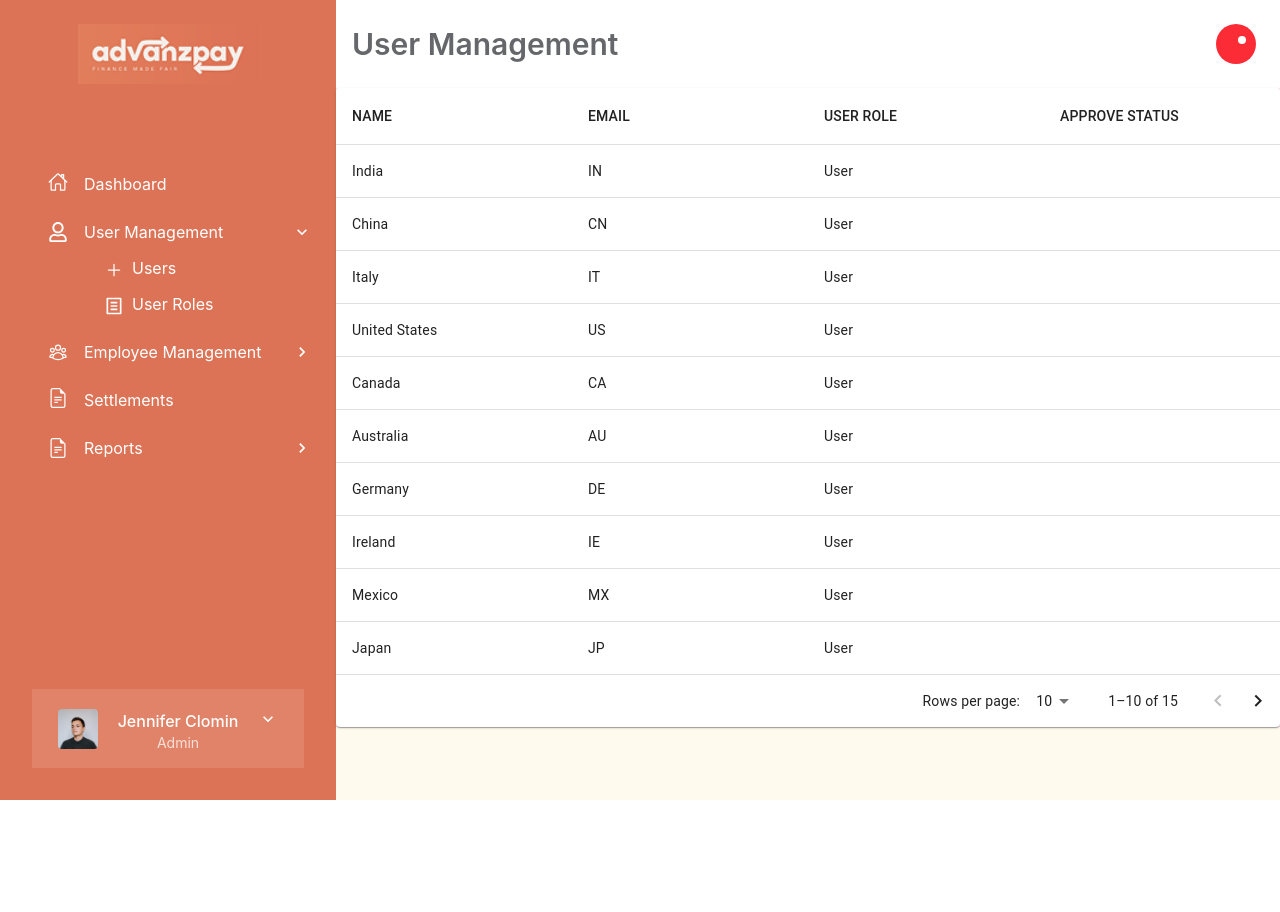
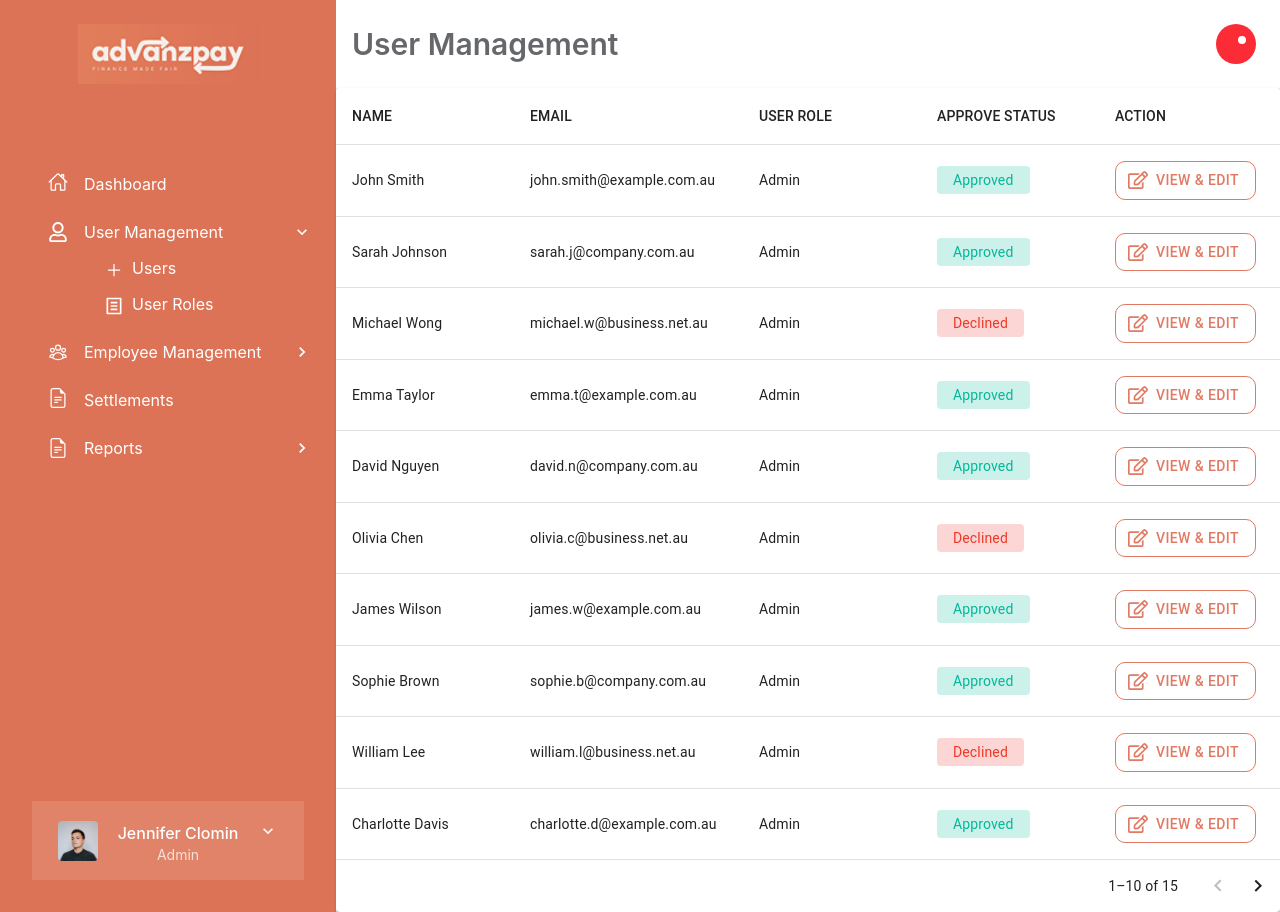
Before and after one commit to Bawantha-Wick/AdvanzPayEmployer, a React (Vite) app: page /app/users in a window 1280 px wide. Before the commit the page ends 800 px from the top, so only its background shows below. Built offline with nearby package versions, Linux system fonts and the light colour scheme; some icons are missing.

Commit message:
feat: enhance user table with action buttons and approval status display

```diff
--- a/src/components/users/Users.tsx
+++ b/src/components/users/Users.tsx
@@ -7,9 +7,13 @@
 import TableHead from '@mui/material/TableHead';
 import TablePagination from '@mui/material/TablePagination';
 import TableRow from '@mui/material/TableRow';
+import Button from '@mui/material/Button';
+import Box from '@mui/material/Box';
+import Typography from '@mui/material/Typography';
+import { FaRegEdit } from 'react-icons/fa';
 
 interface Column {
-  id: 'name' | 'code' | 'email' | 'userRole' | 'isApproved';
+  id: 'name' | 'code' | 'email' | 'userRole' | 'isApproved' | 'action';
   label: string;
   minWidth?: number;
   align?: 'center';
@@ -20,7 +24,8 @@
   { id: 'name', label: 'NAME', minWidth: 170 },
   { id: 'email', label: 'EMAIL', minWidth: 170 },
   { id: 'userRole', label: 'USER ROLE', minWidth: 170 },
-  { id: 'isApproved', label: 'APPROVE STATUS', minWidth: 170 }
+  { id: 'isApproved', label: 'APPROVE STATUS', minWidth: 170 },
+  { id: 'action', label: 'ACTION', minWidth: 170 }
 ];
 
 interface Data {
@@ -36,21 +41,21 @@
 }
 
 const rows = [
-  createData('001', 'India', 'IN', 'User', true),
-  createData('001', 'China', 'CN', 'User', true),
-  createData('001', 'Italy', 'IT', 'User', true),
-  createData('001', 'United States', 'US', 'User', true),
-  createData('001', 'Canada', 'CA', 'User', true),
-  createData('001', 'Australia', 'AU', 'User', true),
-  createData('001', 'Germany', 'DE', 'User', true),
-  createData('001', 'Ireland', 'IE', 'User', true),
-  createData('001', 'Mexico', 'MX', 'User', true),
-  createData('001', 'Japan', 'JP', 'User', true),
-  createData('001', 'France', 'FR', 'User', true),
-  createData('001', 'United Kingdom', 'GB', 'User', true),
-  createData('001', 'Russia', 'RU', 'User', true),
-  createData('001', 'Nigeria', 'NG', 'User', true),
-  createData('001', 'Brazil', 'BR', 'User', true)
+  createData('AU001', 'John Smith', 'john.smith@example.com.au', 'Admin', true),
+  createData('AU002', 'Sarah Johnson', 'sarah.j@company.com.au', 'Admin', true),
+  createData('AU003', 'Michael Wong', 'michael.w@business.net.au', 'Admin', false),
+  createData('AU004', 'Emma Taylor', 'emma.t@example.com.au', 'Admin', true),
+  createData('AU005', 'David Nguyen', 'david.n@company.com.au', 'Admin', true),
+  createData('AU006', 'Olivia Chen', 'olivia.c@business.net.au', 'Admin', false),
+  createData('AU007', 'James Wilson', 'james.w@example.com.au', 'Admin', true),
+  createData('AU008', 'Sophie Brown', 'sophie.b@company.com.au', 'Admin', true),
+  createData('AU009', 'William Lee', 'william.l@business.net.au', 'Admin', false),
+  createData('AU010', 'Charlotte Davis', 'charlotte.d@example.com.au', 'Admin', true),
+  createData('AU011', 'Thomas Martin', 'thomas.m@company.com.au', 'Admin', true),
+  createData('AU012', 'Isabella White', 'isabella.w@business.net.au', 'Admin', true),
+  createData('AU013', 'Benjamin Harris', 'benjamin.h@example.com.au', 'Admin', false),
+  createData('AU014', 'Amelia Clark', 'amelia.c@company.com.au', 'Admin', true),
+  createData('AU015', 'Lucas Turner', 'lucas.t@business.net.au', 'Admin', true)
 ];
 
 export default function StickyHeadTable() {
@@ -83,21 +88,50 @@
             {rows.slice(page * rowsPerPage, page * rowsPerPage + rowsPerPage).map((row) => {
               return (
                 <TableRow hover role="checkbox" tabIndex={-1} key={row.code}>
-                  {columns.map((column) => {
-                    const value = row[column.id];
-                    return (
-                      <TableCell key={column.id} align={column.align}>
-                        {column.format && typeof value === 'number' ? column.format(value) : value}
-                      </TableCell>
-                    );
-                  })}
+                  <TableCell key="name">{row.name}</TableCell>
+                  <TableCell key="email">{row.email}</TableCell>
+                  <TableCell key="userRole">{row.userRole}</TableCell>
+                  <TableCell key="isApproved">
+                    <Box
+                      sx={{
+                        backgroundColor: row.isApproved ? '#ccf1ea' : '#fcd6d5',
+                        color: row.isApproved ? '#00b79a' : '#ee3827',
+                        display: 'inline-block',
+                        px: 2,
+                        py: 0.5,
+                        borderRadius: 1
+                      }}
+                    >
+                      <Typography variant="body2">{row.isApproved ? 'Approved' : 'Declined'}</Typography>
+                    </Box>
+                  </TableCell>
+                  <TableCell key="action">
+                    <Button
+                      size="medium"
+                      variant="outlined"
+                      startIcon={<FaRegEdit />}
+                      onClick={() => console.log(`Edit user ${row.code}`)}
+                      sx={{
+                        color: '#e07a64',
+                        borderColor: '#e07a64',
+                        borderRadius: '10px',
+                        padding: '6px 16px',
+                        '&:hover': {
+                          borderColor: '#d06954',
+                          backgroundColor: 'rgba(224, 122, 100, 0.04)'
+                        }
+                      }}
+                    >
+                      View & Edit
+                    </Button>
+                  </TableCell>
                 </TableRow>
               );
             })}
           </TableBody>
         </Table>
       </TableContainer>
-      <TablePagination rowsPerPageOptions={[10, 25, 100]} component="div" count={rows.length} rowsPerPage={rowsPerPage} page={page} onPageChange={handleChangePage} onRowsPerPageChange={handleChangeRowsPerPage} />
+      <TablePagination component="div" count={rows.length} rowsPerPage={rowsPerPage} page={page} onPageChange={handleChangePage} onRowsPerPageChange={handleChangeRowsPerPage} rowsPerPageOptions={[]} />
     </Paper>
   );
 }
```
